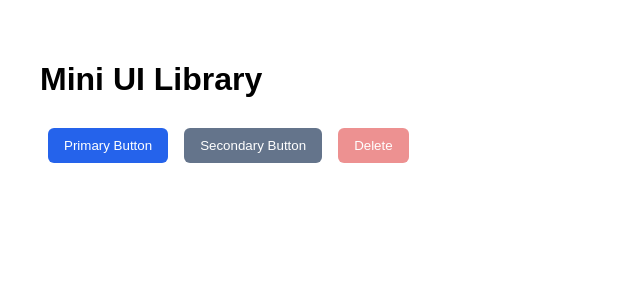
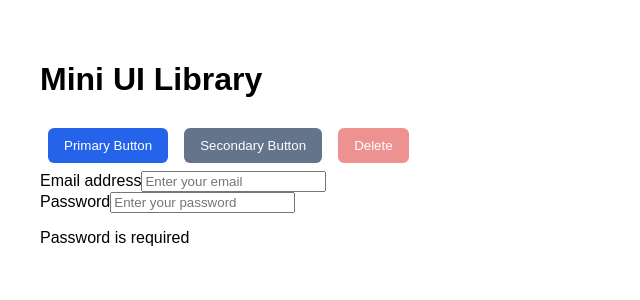
Before and after one commit to divyaranjan10/mini-ui, a React (Vite) app: page / in a window 1280 px wide. Shown: the top 300 px of the page, without its empty margins (0-640 px from the left). Built offline with nearby package versions, Linux system fonts and the light colour scheme.

Commit message:
feat: add reusable Input component

```diff
--- a/src/App.tsx
+++ b/src/App.tsx
@@ -1,5 +1,6 @@
 import "./App.css";
 import { Button } from "./components/Button/Button";
+import { Input } from "./components/Input/Input";
 
 function App() {
   return (
@@ -11,6 +12,21 @@ function App() {
       <Button variant="danger" disabled>
         Delete
       </Button>
+
+      <Input
+        id="email"
+        label="Email address"
+        type="email"
+        placeholder="Enter your email"
+      />
+
+      <Input
+        id="password"
+        label="Password"
+        type="password"
+        placeholder="Enter your password"
+        error="Password is required"
+      />
     </div>
   );
 }
--- /dev/null
+++ b/src/components/Input/Input.tsx
@@ -0,0 +1,27 @@
+import type { InputHTMLAttributes } from "react";
+
+type InputProps = InputHTMLAttributes<HTMLInputElement> & {
+  label?: string;
+  error?: string;
+};
+
+export function Input({ label, error, id, ...props }: InputProps) {
+  return (
+    <div>
+      {label && <label htmlFor={id}>{label}</label>}
+
+      <input
+        id={id}
+        aria-invalid={Boolean(error)}
+        aria-describedby={error ? `${id}-error` : undefined}
+        {...props}
+      />
+
+      {error && (
+        <p id={`${id}-error`} role="alert">
+          {error}
+        </p>
+      )}
+    </div>
+  );
+}
```
